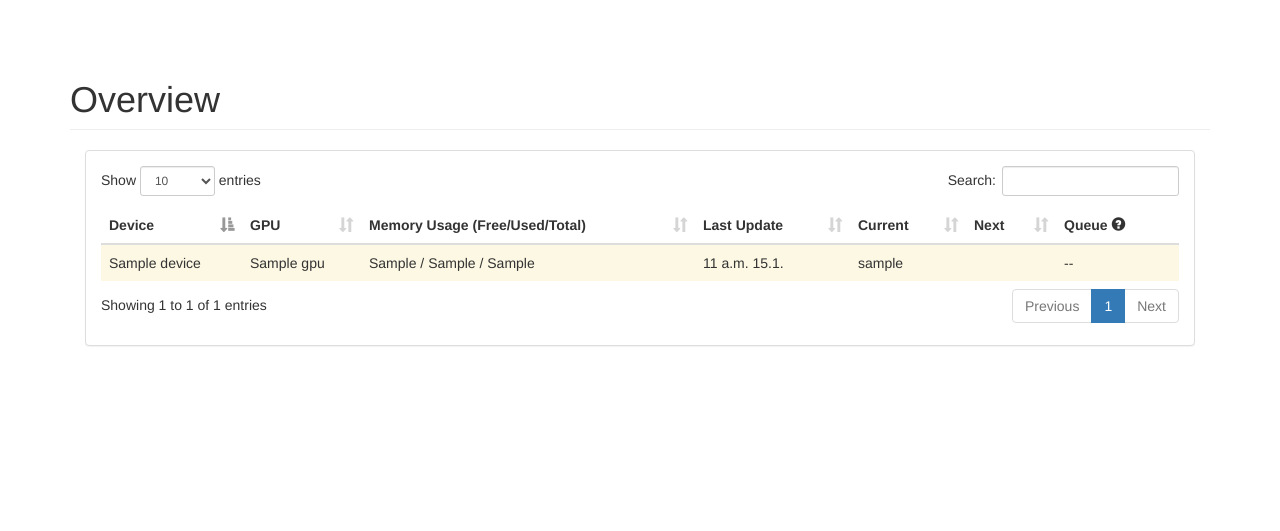
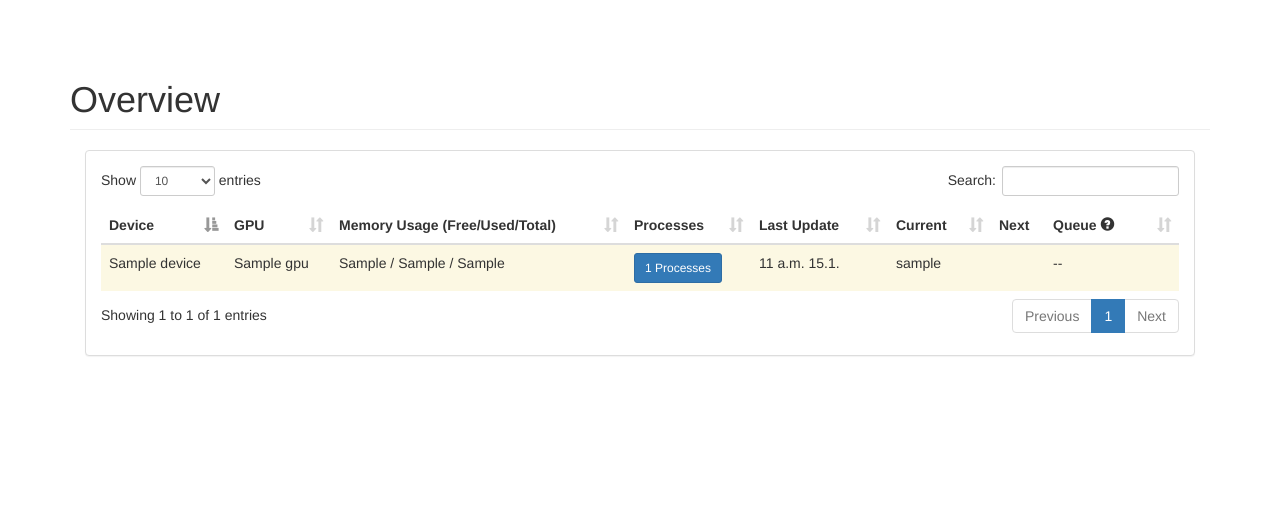
Before and after one commit to Bartzi/LabShare, a Django app: page / in a window 1280 px wide. Shown: the part 51-582 px from the top of the page. Run offline with Django 3.2, Linux system fonts and the light colour scheme; tables that the repository leaves empty hold one stand-in row (values such as "Sample post"); some libraries are stand-ins or nearby versions.

Commit message:
added new showings of the gpu process list

```diff
--- a/labshare/models.py
+++ b/labshare/models.py
@@ -51,6 +51,18 @@ class Reservation(models.Model):
     def __str__(self):
         return "{gpu} on {device}, {user}".format(device=self.gpu.device, gpu=self.gpu, user=self.user)
 
+class GPUProcess(models.Model):
+    gpu = models.ForeignKey(GPU, related_name="processes")
+    process = models.CharField(max_length=511)
+    pid = models.PositiveIntegerField()
+    memory_usage = models.CharField(max_length=100)
+
+    def __str__(self):
+        return "{process} running on {gpu} (using {memory})".format(
+            process = self.process,
+            gpu = self.gpu,
+            memory = self.memory_usage)
+
 
 class EmailAddress(models.Model):
     user = models.ForeignKey(User, related_name="email_addresses")
--- /dev/null
+++ b/labshare/templatetags/processes.py
@@ -0,0 +1,10 @@
+from django import template
+register = template.Library()
+
+
+@register.inclusion_tag('process_list.html')
+def render_process_list(gpu_id, processes):
+	return {
+		"processes": processes,
+		"gpu_id": gpu_id
+	}
--- a/templates/login.html
+++ b/templates/login.html
@@ -26,7 +26,7 @@
                 {% endif %}
             {% endif %}
 
-            <form method="post" role="form" action="{% url "django.contrib.auth.views.login" %}">
+            <form method="post" role="form" action="{% url "login" %}">
                 {% csrf_token %}
                 <fieldset>
                     <div class="form-group">
--- a/templates/overview.html
+++ b/templates/overview.html
@@ -1,7 +1,7 @@
 {% extends "base.html" %}
 
 {% load staticfiles %}
-{% load reservations %}
+{% load reservations processes%}
 {% load icon %}
 
 {% block extra_css %}
@@ -13,9 +13,13 @@
 {% endblock %}
 
 {% block content %}
+  {% for device in devices %}
+    {% for gpu in device.gpus.all %}
+      {% render_process_list gpu.id gpu.processes.all %}
+    {% endfor %}
+  {% endfor %}
+
     <h1 class="page-header">Overview</h1>
-
-
     <div class="col-lg-12">
         <div class="panel panel-default">
             <div class="panel-body">
@@ -25,6 +29,7 @@
                             <th>Device</th>
                             <th>GPU</th>
                             <th>Memory Usage (Free/Used/Total)</th>
+                            <th>Processes</th>
                             <th>Last Update</th>
                             <th>Current</th>
                             <th>Next</th>
@@ -39,6 +44,13 @@
                                     <td>{{ device.name }}</td>
                                     <td>{{ gpu.model_name }}</td>
                                     <td>{{ gpu.free_memory }} / {{ gpu.used_memory }} / {{ gpu.total_memory }}</td>
+                                    <td>
+                                      {% if gpu.processes.count %}
+                                        <button type="button" class="btn btn-sm btn-primary" data-toggle="modal" data-target="#gpu-proc-list-{{ gpu.id }}">{{ gpu.processes.count }} Processes</button>
+                                      {% else %}
+                                        <i>No running processes.</i>
+                                      {% endif %}
+                                    </td>
                                     <td>{{ gpu.last_updated }}{% if gpu.last_update_too_long_ago %} {% icon exclamation-sign %} {% endif %}</td>
                                     <td>{{ gpu|current_reservation }}</td>
                                     <td>{{ gpu|next_reservation }}</td>
@@ -107,5 +119,8 @@
          setTimeout(refreshPage, 300000);
      });
 
+    $(function () {
+      $('[data-toggle="popover"]').popover({ "html": true })
+    })
     </script>
 {% endblock %}
--- /dev/null
+++ b/templates/process_list.html
@@ -0,0 +1,27 @@
+<div class="modal fade" id="gpu-proc-list-{{ gpu_id }}" tabindex="-1" role="dialog">
+  <div class="modal-dialog" role="document">
+    <div class="modal-content">
+      <div class="modal-header">
+        <button type="button" class="close" data-dismiss="modal" aria-label="Close"><span aria-hidden="true">&times;</span></button>
+        <h4 class="modal-title">Process list</h4>
+      </div>
+      <div class="modal-body">
+      	<div class="row">
+      		<div class="col-xs-2">PID</div>
+      		<div class="col-xs-3 text-center">Memory used</div>
+      		<div class="col-xs-7">Process location</div>
+      	</div>
+		{% for process in processes %}
+			<div class='row'>
+				<div class='col-xs-2'>{{ process.pid }}</div>
+				<div class='col-xs-3 text-center'>{{ process.memory_usage }}</div>
+				<div class='col-xs-7'>{{ process.process }}</div>
+			</div>
+		{% endfor %}
+      </div>
+      <div class="modal-footer">
+        <button type="button" class="btn btn-default" data-dismiss="modal">Close</button>
+      </div>
+    </div><!-- /.modal-content -->
+  </div><!-- /.modal-dialog -->
+</div><!-- /.modal -->
```
Also changed, not shown: labshare/management/commands/update.py (+11 -2 lines), labshare/migrations/0012_gpuprocess.py (added). Lines whose indentation alone changed are shown as unchanged.
